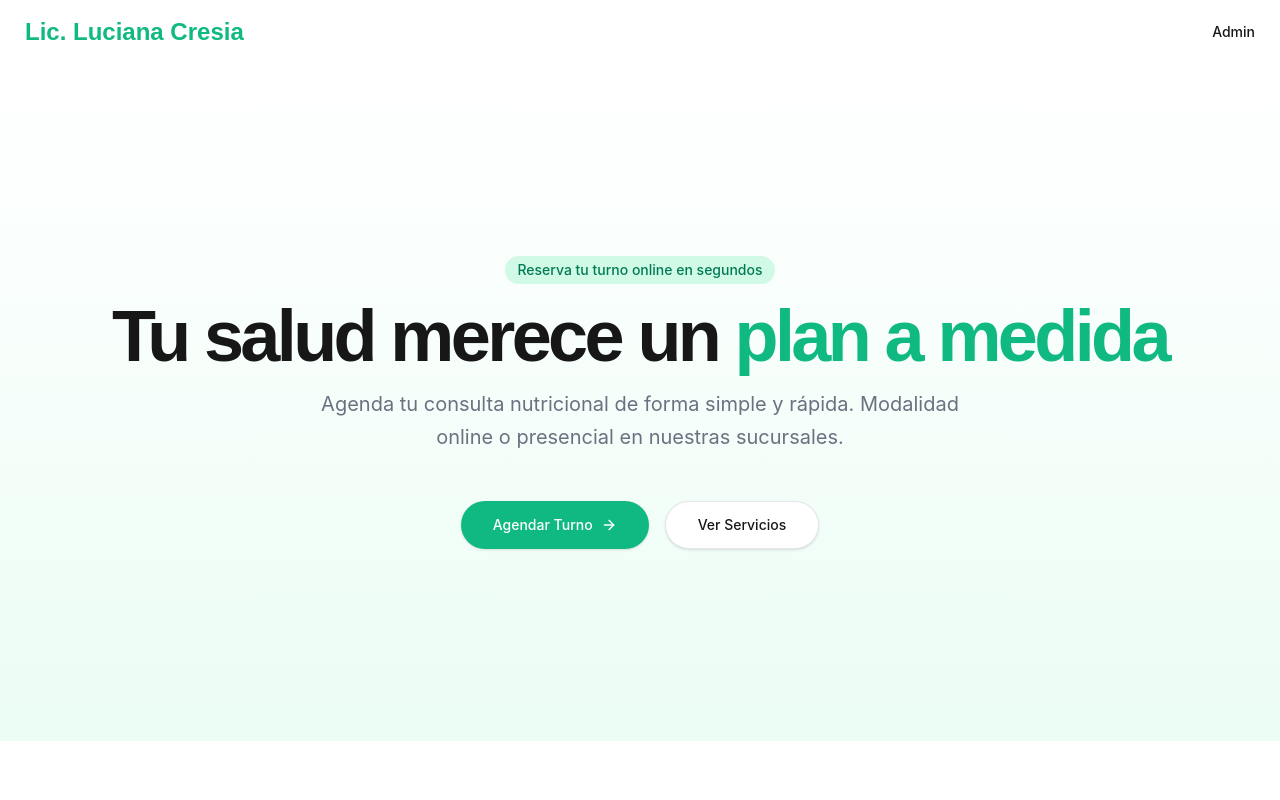
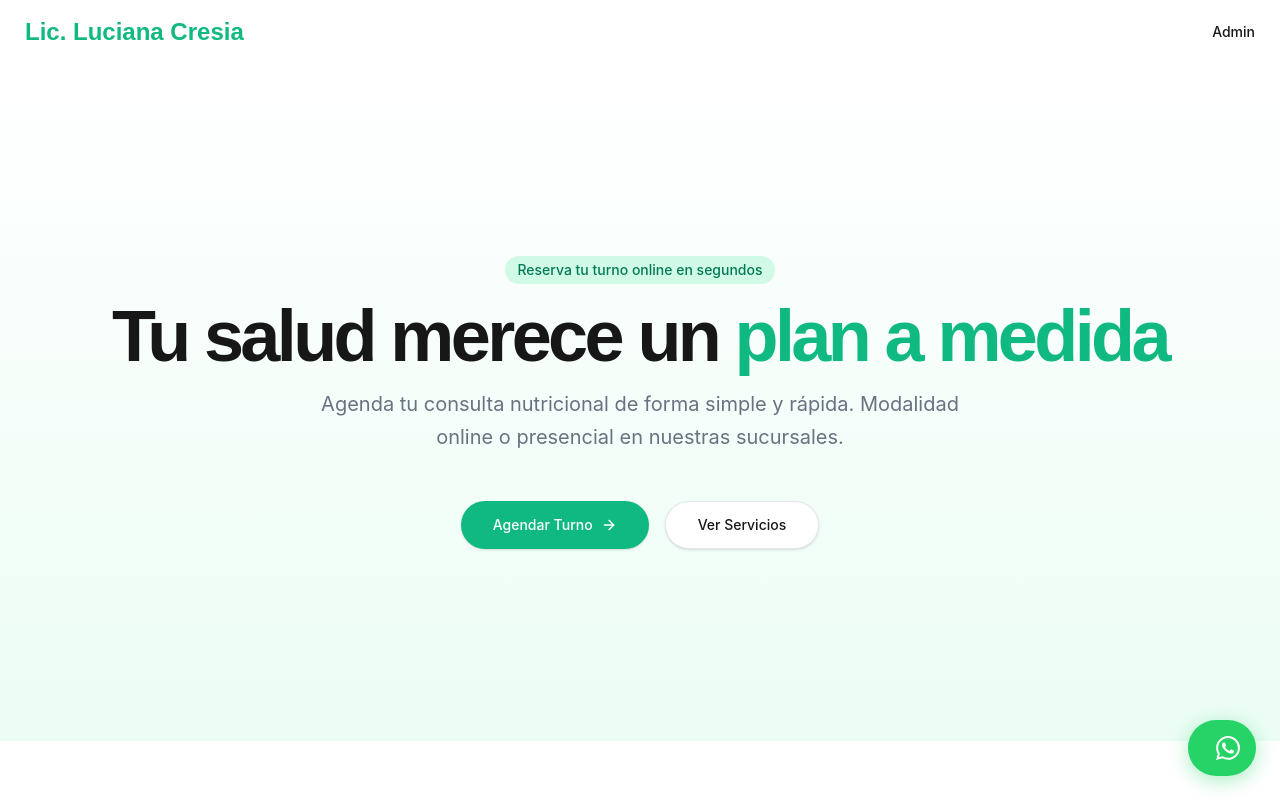
Before and after one commit to julianalvaarez/luci-proyecto, a Next.js app: page / in a window 1280 px wide. Shown: the top 800 px of the page. Built offline with nearby package versions, Linux system fonts and the light colour scheme.

Commit message:
feat: añadir botón flotante de WhatsApp

```diff
--- a/src/app/layout.tsx
+++ b/src/app/layout.tsx
@@ -15,8 +15,32 @@
 });
 
 export const metadata: Metadata = {
-  title: "Create Next App",
-  description: "Generated by create next app",
+  title: "Lic. Luciana Cresia - Nutricionista",
+  description: "Agenda tu turno online de forma simple y rápida. Modalidad online o presencial.",
+  icons: {
+    icon: '/logo-luci.png',
+  },
+  openGraph: {
+    title: "Lic. Luciana Cresia - Nutricionista",
+    description: "Agenda tu turno online de forma simple y rápida. Modalidad online o presencial.",
+    images: [
+      {
+        url: '/food-image.png',
+        width: 1200,
+        height: 630,
+        alt: "Lic. Luciana Cresia - Nutricionista",
+      },
+    ],
+  },
+  twitter: {
+    card: "summary_large_image",
+    title: "Lic. Luciana Cresia - Nutricionista",
+    description: "Agenda tu turno online de forma simple y rápida. Modalidad online o presencial.",
+    images: ['/food-image.png'],
+  },
+  other: {
+    "theme-color": "#00e362",
+  },
 };
 
 export default function RootLayout({
--- a/src/app/page.tsx
+++ b/src/app/page.tsx
@@ -129,9 +129,32 @@
       <footer className="border-t py-8 glass">
         <div className="container mx-auto text-center">
           <p className="text-sm text-gray-500">© 2026 Lic. Luciana Cresia. Todos los derechos reservados.</p>
-
         </div>
       </footer>
+
+      {/* WhatsApp Floating Button */}
+      <a
+        href="https://wa.me/5491165368186?text=Hola!%20Vi%20la%20web%20y%20queria%20hacerte%20una%20consulta:%20"
+        target="_blank"
+        rel="noopener noreferrer"
+        className="fixed bottom-6 right-6 z-[60] bg-[#25D366] text-white p-4 rounded-full shadow-[0_4px_20px_rgba(37,211,102,0.4)] hover:bg-[#20ba59] transition-all hover:scale-110 active:scale-95 group flex items-center gap-3 overflow-hidden cursor-pointer"
+        aria-label="Contactar por WhatsApp"
+      >
+        <span className="max-w-0 overflow-hidden group-hover:max-w-xs transition-all duration-300 font-bold text-sm whitespace-nowrap">
+          ¿Tenes dudas?
+        </span>
+        <svg
+          viewBox="0 0 24 24"
+          width="24"
+          height="24"
+          stroke="currentColor"
+          strokeWidth="0"
+          fill="currentColor"
+          className="h-6 w-6"
+        >
+          <path d="M17.472 14.382c-.297-.149-1.758-.867-2.03-.967-.273-.099-.471-.148-.67.15-.197.297-.767.966-.94 1.164-.173.199-.347.223-.644.075-.297-.15-1.255-.463-2.39-1.475-.883-.788-1.48-1.761-1.653-2.059-.173-.297-.018-.458.13-.606.134-.133.298-.347.446-.52.149-.174.198-.298.298-.497.099-.198.05-.371-.025-.52-.075-.149-.669-1.612-.916-2.207-.242-.579-.487-.5-.669-.51-.173-.008-.371-.01-.57-.01-.198 0-.52.074-.792.372-.272.297-1.04 1.016-1.04 2.479 0 1.462 1.065 2.875 1.213 3.074.149.198 2.096 3.2 5.077 4.487.709.306 1.262.489 1.694.625.712.227 1.36.195 1.871.118.571-.085 1.758-.719 2.006-1.413.248-.694.248-1.289.173-1.413-.074-.124-.272-.198-.57-.347m-5.421 7.403h-.004a9.87 9.87 0 01-5.031-1.378l-.361-.214-3.741.982.998-3.648-.235-.374a9.86 9.86 0 01-1.51-5.26c.001-5.45 4.436-9.884 9.888-9.884 2.64 0 5.122 1.03 6.988 2.898a9.825 9.825 0 012.893 6.994c-.003 5.45-4.437 9.884-9.885 9.884m8.413-18.297A11.815 11.815 0 0012.05 0C5.495 0 .16 5.335.157 11.892c0 2.096.547 4.142 1.588 5.945L.057 24l6.305-1.654a11.882 11.882 0 005.683 1.448h.005c6.554 0 11.89-5.335 11.893-11.893a11.821 11.821 0 00-3.48-8.413Z" />
+        </svg>
+      </a>
     </div>
   );
 }
```
Also changed, not shown: public/food-image.png (added), public/logo-luci.png (added).
